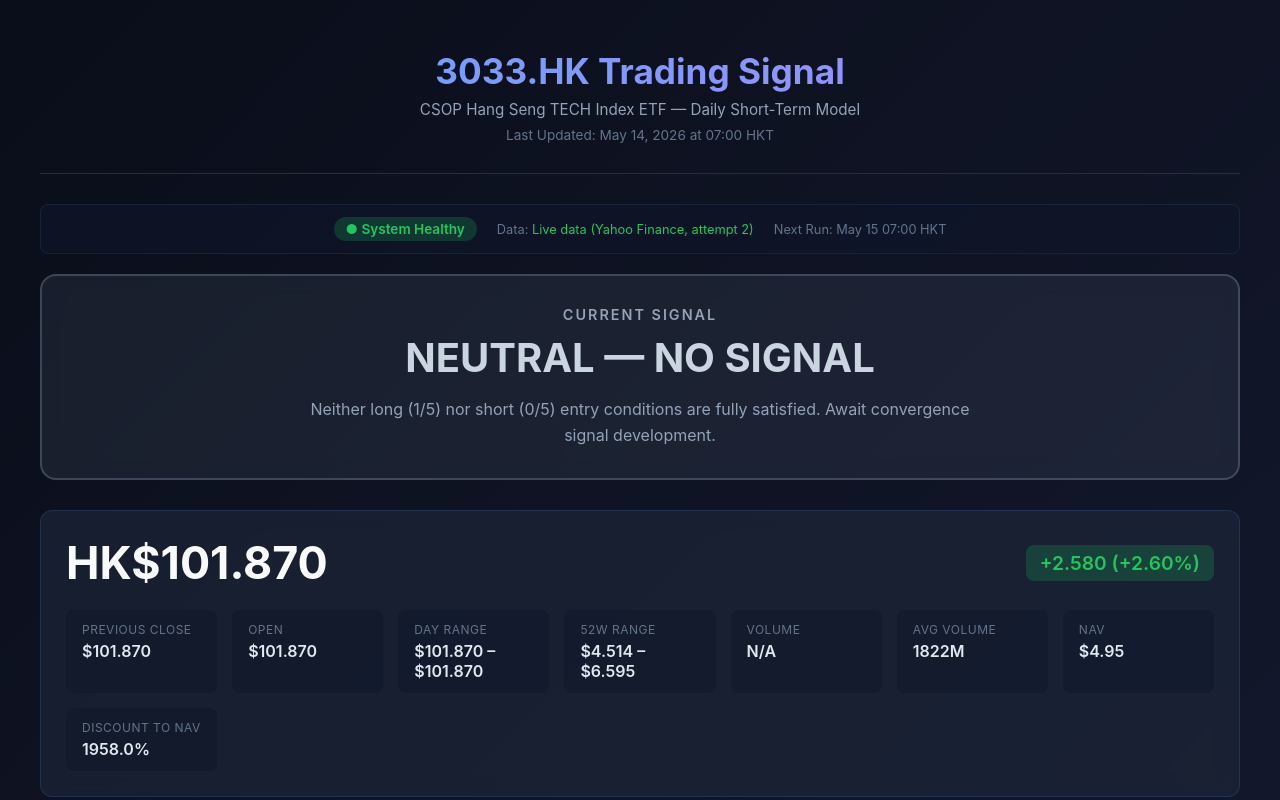
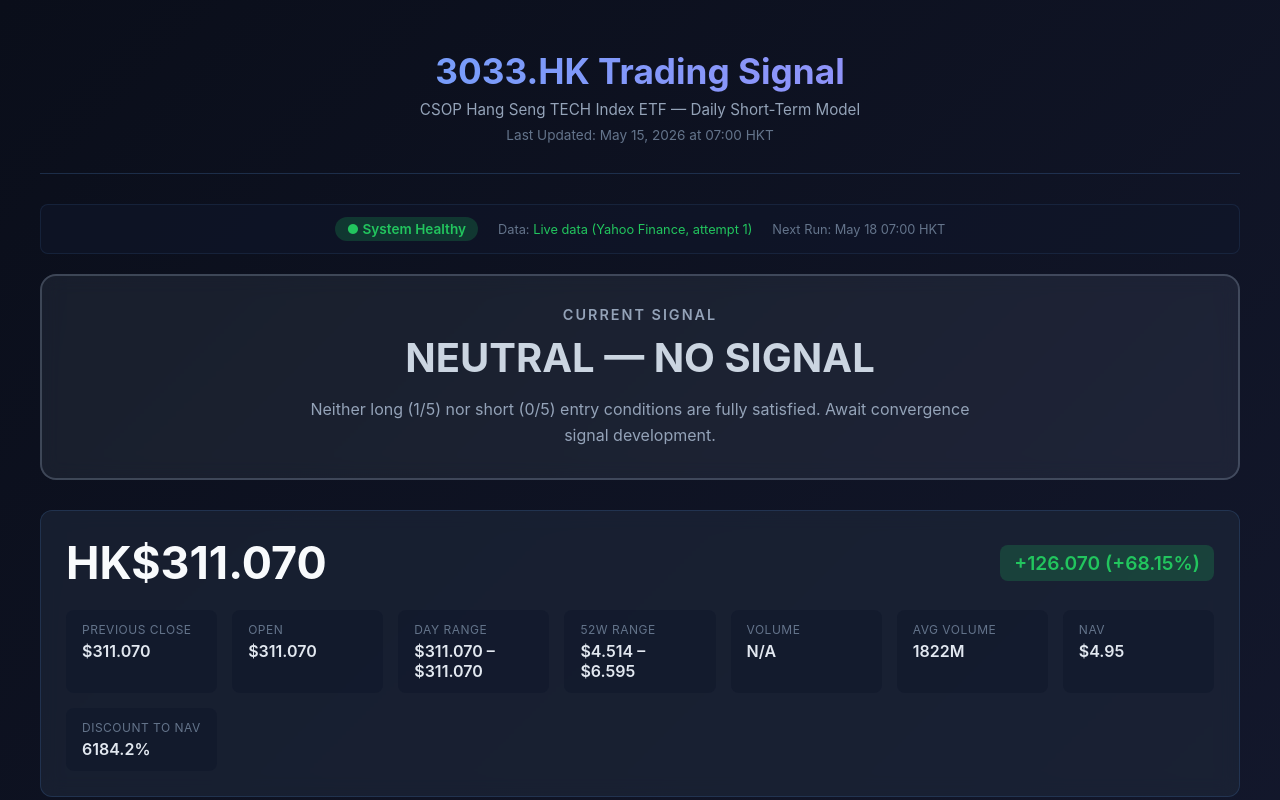
Before and after one commit to Optcgbean/3033-signal, a plain HTML site: page index.html in a window 1280 px wide. Shown: the top 800 px of the page. Drawn offline with Linux system fonts and the light colour scheme.

Commit message:
Daily update: 2026-05-15 07:00 HKT

```diff
--- a/index.html
+++ b/index.html
@@ -286,13 +286,13 @@
         <header>
             <h1>3033.HK Trading Signal</h1>
             <div class="subtitle">CSOP Hang Seng TECH Index ETF — Daily Short-Term Model</div>
-            <div class="last-updated">Last Updated: May 14, 2026 at 07:00 HKT</div>
+            <div class="last-updated">Last Updated: May 15, 2026 at 07:00 HKT</div>
         </header>
 
         <div class="health-bar">
             <span class="health-indicator health-ok">● System Healthy</span>
-            <span class="data-source">Data: <span style="color: #22c55e;">Live data (Yahoo Finance, attempt 2)</span></span>
-            <span class="next-run">Next Run: May 15 07:00 HKT</span>
+            <span class="data-source">Data: <span style="color: #22c55e;">Live data (Yahoo Finance, attempt 1)</span></span>
+            <span class="next-run">Next Run: May 18 07:00 HKT</span>
         </div>
 
         <div class="signal-banner signal-neutral">
@@ -303,21 +303,21 @@
 
         <div class="price-card">
             <div class="price-header">
-                <div class="price-main">HK$101.870</div>
-                <div class="price-change change-up">+2.580 (+2.60%)</div>
+                <div class="price-main">HK$311.070</div>
+                <div class="price-change change-up">+126.070 (+68.15%)</div>
             </div>
             <div class="price-details">
                 <div class="detail-item">
                     <div class="detail-label">Previous Close</div>
-                    <div class="detail-value">$101.870</div>
+                    <div class="detail-value">$311.070</div>
                 </div>
                 <div class="detail-item">
                     <div class="detail-label">Open</div>
-                    <div class="detail-value">$101.870</div>
+                    <div class="detail-value">$311.070</div>
                 </div>
                 <div class="detail-item">
                     <div class="detail-label">Day Range</div>
-                    <div class="detail-value">$101.870 – $101.870</div>
+                    <div class="detail-value">$311.070 – $311.070</div>
                 </div>
                 <div class="detail-item">
                     <div class="detail-label">52W Range</div>
@@ -337,7 +337,7 @@
                 </div>
                 <div class="detail-item">
                     <div class="detail-label">Discount to NAV</div>
-                    <div class="detail-value">1958.0%</div>
+                    <div class="detail-value">6184.2%</div>
                 </div>
             </div>
         </div>
@@ -408,7 +408,7 @@
                     <div class="pivot-item"><div class="pivot-label">Vol Sup</div><div class="pivot-value pivot-support">$4.76</div></div>
                 </div>
                 <div style="margin-top: 15px; font-size: 0.85rem; color: #64748b; text-align: center;">
-                    Price $101.870 is above R3
+                    Price $311.070 is above R3
                 </div>
             </div>
         </div>
@@ -436,7 +436,7 @@
                     <tr>
                         <td>Trend / Volatility</td>
                         <td>Price ≥ SMA50 OR ATR% &lt; median</td>
-                        <td>$101.870 vs $4.94, ATR% 1.66%</td>
+                        <td>$311.070 vs $4.94, ATR% 1.66%</td>
                         <td class="check-pass">✓ PASS</td>
                     </tr>
                     <tr>
@@ -481,7 +481,7 @@
                     <tr>
                         <td>Trend / Volatility</td>
                         <td>Price &lt; SMA50 OR ATR% &gt; median</td>
-                        <td>$101.870 vs $4.94, ATR% 1.66%</td>
+                        <td>$311.070 vs $4.94, ATR% 1.66%</td>
                         <td class="check-fail">✗ FAIL</td>
                     </tr>
                     <tr>
```
